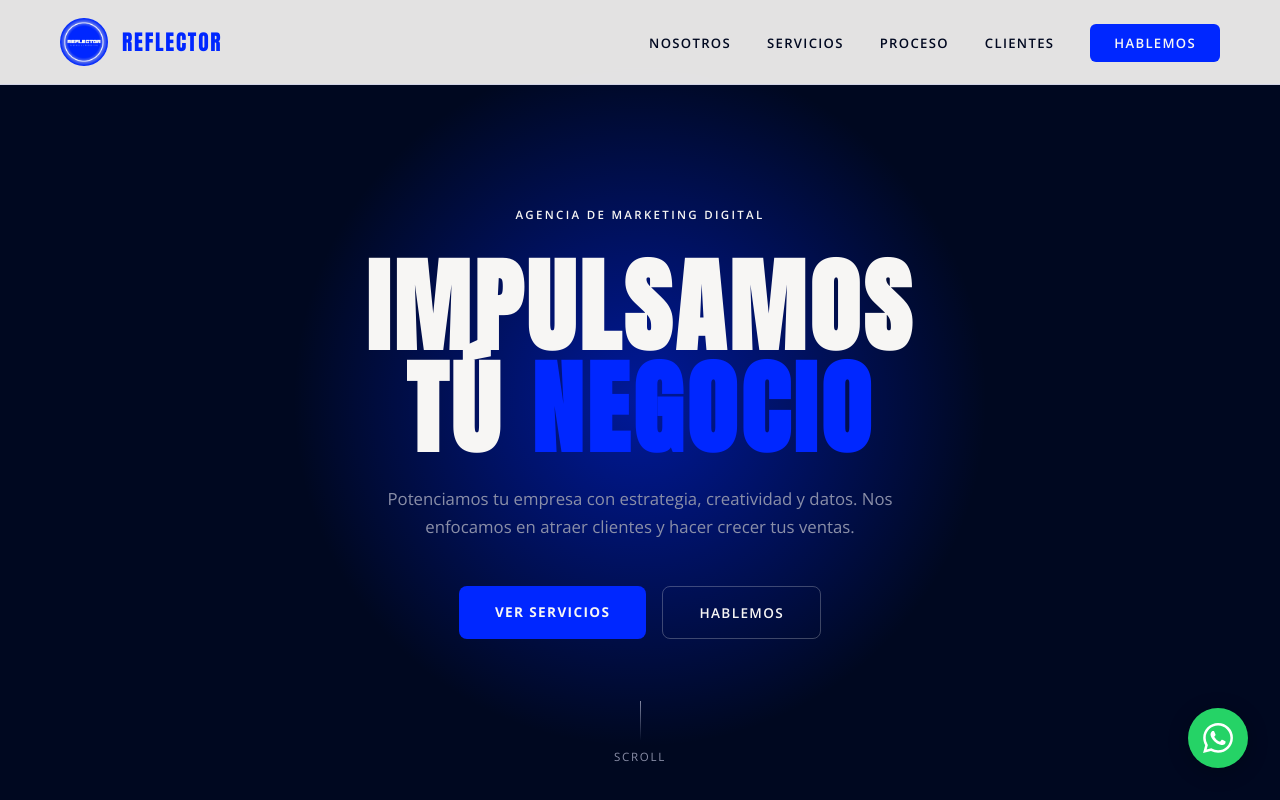
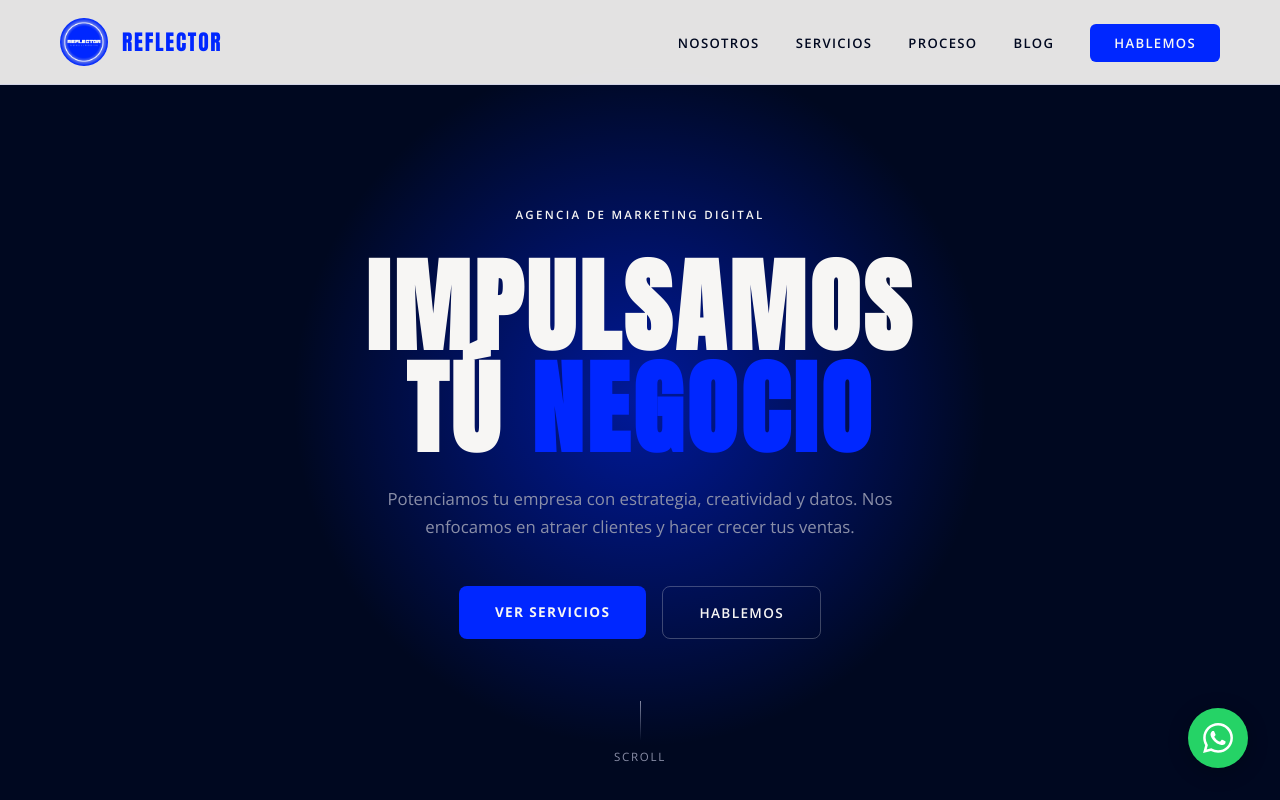
Before and after one commit to Charlie2208/reflector-app, a Next.js app: page / in a window 1280 px wide. Shown: the top 800 px of the page. Built offline with nearby package versions, Linux system fonts and the light colour scheme.

Commit message:
ref to blog in to the nav bar

```diff
--- a/components/NavbarF.tsx
+++ b/components/NavbarF.tsx
@@ -9,7 +9,7 @@
       <li><a href="#nosotros">Nosotros</a></li>
       <li><a href="#servicios">Servicios</a></li>
       <li><a href="#proceso">Proceso</a></li>
-      <li><a href="#testimonios">Clientes</a></li>
+      <li><a href="/blog">Blog</a></li>
       <li><a href="#contacto" className="nav-cta">Hablemos</a></li>
     </ul>
   </nav>
```
